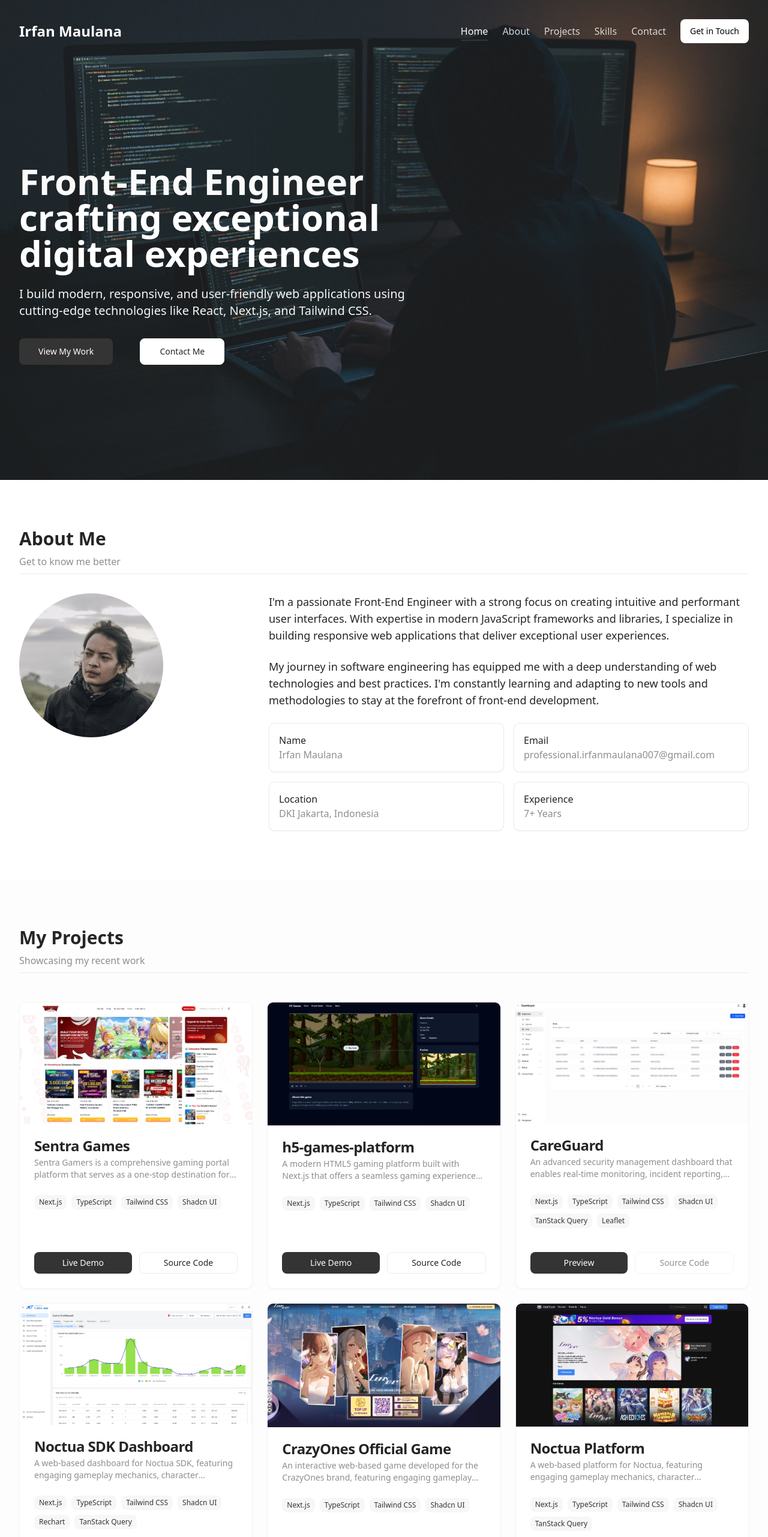
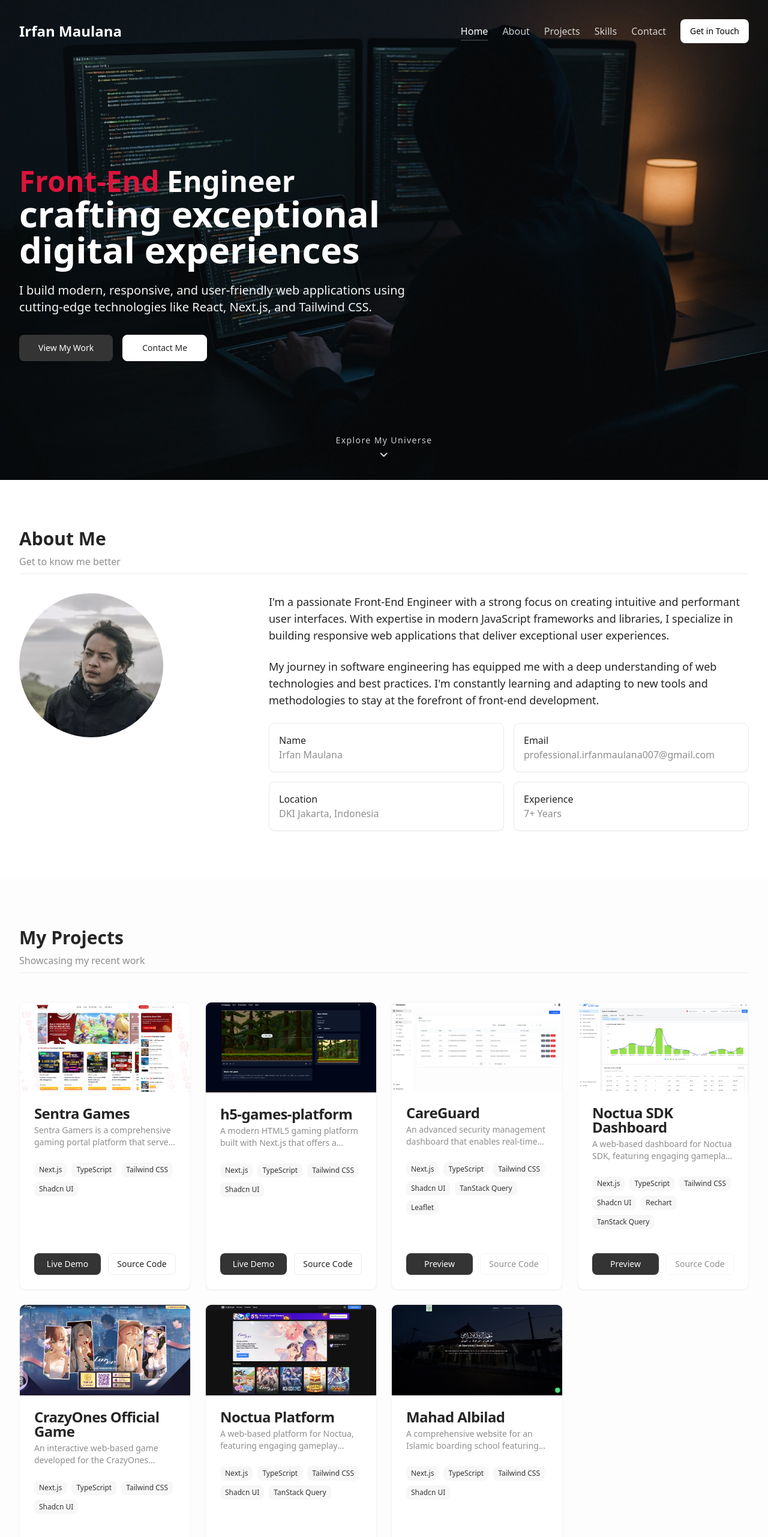
Before and after one commit to irfanmaulana007/portfolio, a Next.js app: page / in a window 1280 px wide. Shown: the top 2562 px of the page at 60% size. Built offline with nearby package versions, Linux system fonts and the light colour scheme.

Commit message:
Hero section improvements

```diff
--- a/components/sections/hero-section.tsx
+++ b/components/sections/hero-section.tsx
@@ -3,6 +3,7 @@
 import { Button } from '@/components/ui/button';
 import Link from 'next/link';
 import { motion } from 'framer-motion';
+import { ChevronDown } from 'lucide-react';
 
 export function HeroSection() {
   return (
@@ -18,25 +19,59 @@ export function HeroSection() {
           transition={{ duration: 0.5 }}
           className="max-w-3xl"
         >
+        <h1 className="text-3xl md:text-4xl lg:text-5xl font-bold text-white">
+          <span className="text-crimson-600">Front-End </span>Engineer
+        </h1>
           <h1 className="text-4xl md:text-5xl lg:text-6xl font-bold mb-6 text-white">
-            <span className="text-neutral-50">Front-End Engineer</span> crafting
-            exceptional digital experiences
+            crafting exceptional digital experiences
           </h1>
           <p className="text-xl text-neutral-100 mb-8 max-w-2xl">
             I build modern, responsive, and user-friendly web applications using
             cutting-edge technologies like React, Next.js, and Tailwind CSS.
           </p>
           <div className="flex flex-wrap gap-4">
-            <Button asChild size="lg" className="text-white border-white hover:text-white hover:bg-white/20">
+            <Button
+              asChild
+              size="lg"
+              className="text-white border-white hover:text-white hover:bg-white/20"
+            >
               <Link href="#projects">View My Work</Link>
-            </Button>`  `
-            <Button asChild variant="outline" size="lg" className="text-neutral-800 border-white hover:text-white hover:bg-white/20">
+            </Button>
+            <Button
+              asChild
+              variant="outline"
+              size="lg"
+              className="text-neutral-800 border-white hover:text-white hover:bg-white/20"
+            >
               <Link href="#contact">Contact Me</Link>
             </Button>
           </div>
         </motion.div>
       </div>
-      <div className="absolute inset-0 bg-background/10 z-0"></div>
+      <div className="absolute inset-0 bg-neutral-700/10 z-0"></div>
+
+      {/* Scroll Down Button */}
+      <motion.div
+        className="absolute bottom-8 left-1/2 transform -translate-x-1/2 z-20"
+        initial={{ opacity: 0 }}
+        animate={{ opacity: 1 }}
+        transition={{ delay: 1, duration: 0.8 }}
+      >
+        <motion.div
+          className="flex flex-col items-center cursor-pointer"
+          onClick={() => {
+            document.getElementById('about')?.scrollIntoView({ behavior: 'smooth' });
+          }}
+          whileHover={{ scale: 1.1 }}
+        >
+          <span className="text-white text-sm font-light tracking-widest mb-1 opacity-80">Explore My Universe</span>
+          <motion.div
+            animate={{ y: [0, 5, 0] }}
+          >
+            <ChevronDown className="h-5 w-5 text-white animate-breathing" />
+          </motion.div>
+        </motion.div>
+      </motion.div>
     </section>
   );
 }
--- a/components/sections/projects-section.tsx
+++ b/components/sections/projects-section.tsx
@@ -37,7 +37,7 @@ export function ProjectsSection() {
             <Separator className="my-4" />
           </div>
 
-          <div className="grid grid-cols-1 md:grid-cols-2 lg:grid-cols-3 gap-6">
+          <div className="grid grid-cols-1 md:grid-cols-2 lg:grid-cols-3 xl:grid-cols-4 gap-6">
             {sortedProjectByNewest.map((project, index) => (
               <motion.div
                 key={project.id}
--- a/tailwind.config.js
+++ b/tailwind.config.js
@@ -23,6 +23,20 @@ module.exports = {
         ring: 'hsl(var(--ring))',
         background: 'hsl(var(--background))',
         foreground: 'hsl(var(--foreground))',
+        crimson: {
+          DEFAULT: '#DC143C',
+          50: '#F9D0D8',
+          100: '#F7BDC7',
+          200: '#F397A6',
+          300: '#EF7184',
+          400: '#EB4B63',
+          500: '#E72541',
+          600: '#DC143C', /* Standard crimson */
+          700: '#B11030',
+          800: '#860C25',
+          900: '#5B0819',
+          950: '#450613',
+        },
         primary: {
           DEFAULT: 'hsl(var(--primary))',
           foreground: 'hsl(var(--primary-foreground))',
@@ -66,10 +80,15 @@ module.exports = {
           from: { height: 'var(--radix-accordion-content-height)' },
           to: { height: 0 },
         },
+        'breathing': {
+          '0%, 100%': { transform: 'scale(1)' },
+          '50%': { transform: 'scale(1.1)' },
+        },
       },
       animation: {
         'accordion-down': 'accordion-down 0.2s ease-out',
         'accordion-up': 'accordion-up 0.2s ease-out',
+        'breathing': 'breathing 3s ease-in-out infinite',
       },
     },
   },
```
